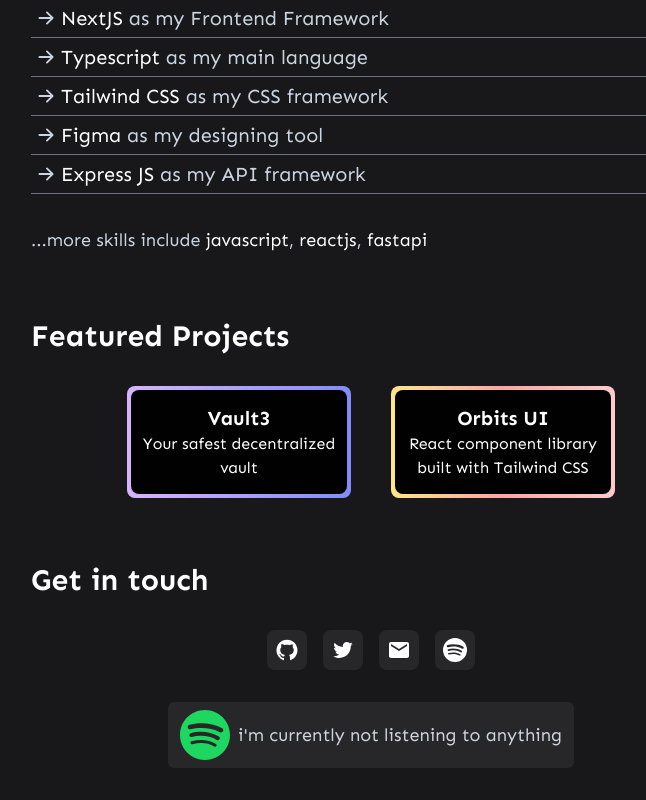
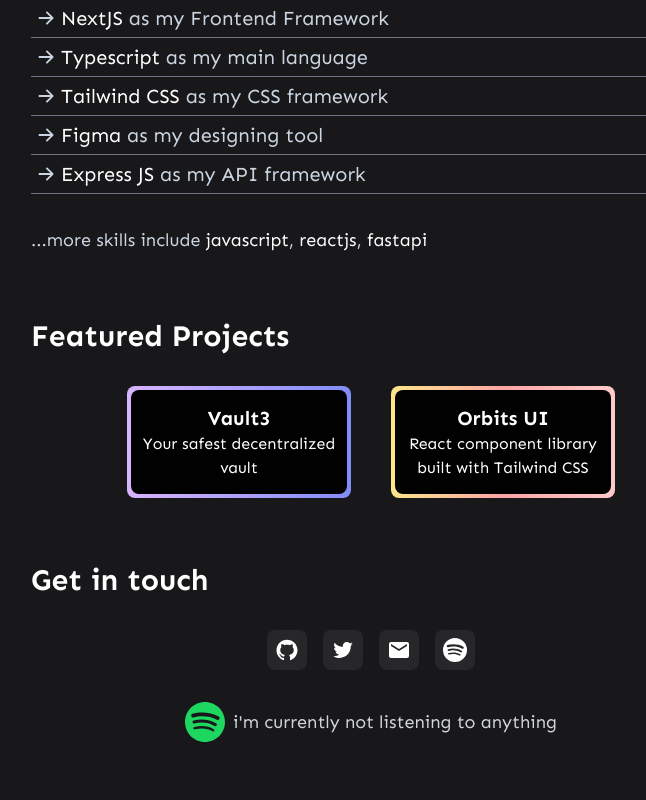
Before and after one commit to anuraglol/portfolio, a Next.js app: page / in a window 1280 px wide. Shown: the part 489-1289 px from the top of the page, without its empty margins (269-915 px from the left). After the commit the page ends 1263 px from the top, so only its background shows below. Built offline with nearby package versions, Linux system fonts and the light colour scheme; no server answers.

Commit message:
✨ feat: changes all over!

```diff
--- a/components/Misc/Icon.component.tsx
+++ b/components/Misc/Icon.component.tsx
@@ -1,16 +1,20 @@
 import React, { FC } from "react";
+import type { NextComponentType, NextPageContext } from "next";
 
 import Link from "next/link";
 
 import type { iconProps } from "../../@types/prop.types";
 
-const Icon: FC<iconProps> = ({ icon, url }) => {
+const Icon: NextComponentType<NextPageContext, {}, iconProps> = ({
+  icon,
+  url,
+}) => {
   return (
     <Link href={url} passHref>
       <a
         target="_blank"
         rel="noopener noreferrer"
-        aria-label="github"
+        aria-label="contact icon"
         className="rounded-lg bg-zinc-800 p-2 text-2xl text-white ring-zinc-300 transition-all duration-150 hover:ring-2"
       >
         {icon}
--- /dev/null
+++ b/components/Misc/NowPlaying.misc.tsx
@@ -0,0 +1,37 @@
+import type { NextComponentType } from "next";
+import type { NowPlayingSong } from "../../@types/now-playing-song.type";
+
+import Image from "next/image";
+import Link from "next/link";
+
+import useSWR from "swr";
+import { fetcher } from "../../lib/fetcher";
+
+const SpotifyCard: NextComponentType = () => {
+  const { data, error } = useSWR<NowPlayingSong>("/api/now-playing", fetcher);
+
+  return (
+    <>
+      <div className="font-sen mb-8 flex max-w-max flex-row items-center gap-x-2 rounded-md text-center text-lg text-gray-300">
+        <Image
+          src="/assests/spotify.svg"
+          width="40"
+          height="40"
+          alt="spotify icon"
+        />
+        {data?.isPlaying ? (
+            <Link href={data?.songUrl} passHref>
+              <p className="cursor-pointer truncate">
+                i&apos;m currently listening to{" "}
+                <span className="text-white">{data?.title}</span>
+              </p>
+            </Link>
+        ) : (
+            <p>i&apos;m currently not listening to anything</p>
+        )}
+      </div>
+    </>
+  );
+};
+
+export default SpotifyCard;
--- a/components/Misc/Spotify.card.tsx
+++ /dev/null
@@ -1,52 +0,0 @@
-import { FC } from "react";
-
-import type { NowPlayingSong } from "../../@types/now-playing-song.type";
-import Image from "next/image";
-import Link from "next/link";
-
-import useSWR from "swr";
-import { fetcher } from "../../lib/fetcher";
-
-const SpotifyCard: FC = () => {
-  const { data, error } = useSWR<NowPlayingSong>("/api/now-playing", fetcher);
-
-  return (
-    <>
-      <div className="font-sen mb-8 flex flex-row items-center justify-center gap-x-2 rounded-md bg-zinc-800 px-3 py-2 text-center text-lg text-gray-300">
-        {data?.isPlaying ? (
-          <>
-            <Image
-              src={data?.albumImageUrl}
-              height="70"
-              width="70"
-              className="rounded-md"
-              alt="album url"
-            />
-
-            <Link href={data?.songUrl} passHref>
-              <p className="w-4/5  cursor-pointer">
-                i&apos;m currently listening to{" "}
-                <span className=" text-white">{data?.title}</span>
-                <p>
-                  by <span className=" text-white">{data?.artist}</span>
-                </p>
-              </p>
-            </Link>
-          </>
-        ) : (
-          <>
-            <Image
-              src="/assests/spotify.svg"
-              width="50"
-              height="50"
-              alt="spotify icon"
-            />
-            <p>i&apos;m currently not listening to anything</p>
-          </>
-        )}
-      </div>
-    </>
-  );
-};
-
-export default SpotifyCard;
--- a/components/Navigation/Header.component.tsx
+++ b/components/Navigation/Header.nav.tsx
@@ -1,11 +1,14 @@
-import { FC } from "react";
+import type { NextComponentType, NextPageContext } from "next";
 
 import Link from "next/link";
 import { VscGithubAlt } from "../Misc/Icons.collection";
 
 import type { linkProps } from "../../@types/prop.types";
 
-const TextLink: FC<linkProps> = ({ text, url }) => {
+const TextLink: NextComponentType<NextPageContext, {}, linkProps> = ({
+  text,
+  url,
+}) => {
   return (
     <a
       href={url}
@@ -16,7 +19,7 @@
   );
 };
 
-const Header: FC = () => {
+const Header: NextComponentType = () => {
   return (
     <header
       className={`font-jost py-8 sm:flex sm:flex-row sm:items-center sm:justify-between`}
--- a/components/Sections/About.section.tsx
+++ b/components/Sections/About.section.tsx
@@ -1,9 +1,11 @@
+import type { NextComponentType } from "next";
+
 import Image from "next/image";
 import Link from "next/link";
 
 import { HiOutlineArrowNarrowRight } from "../Misc/Icons.collection";
 
-const About = () => {
+const About: NextComponentType = () => {
   return (
     <div className="my-8 flex flex-row items-center justify-between px-3 font-sen">
       <div>
--- a/components/Sections/Contact.section.tsx
+++ b/components/Sections/Contact.section.tsx
@@ -1,3 +1,5 @@
+import type { NextComponentType } from "next";
+
 import {
   BsSpotify,
   MdEmail,
@@ -7,7 +9,7 @@
 
 import { Icon } from "../Misc/Icon.component";
 
-const Contact = () => {
+const Contact: NextComponentType = () => {
   return (
     <div className="px-3 font-sen" id="contact">
       <p className="text-3xl font-bold text-white">Get in touch</p>
--- a/components/Sections/Projects.section.tsx
+++ b/components/Sections/Projects.section.tsx
@@ -1,8 +1,8 @@
-import React from "react";
+import type { NextComponentType } from "next";
 
 import Link from "next/link";
 
-const Projects: React.FC = () => {
+const Projects: NextComponentType = () => {
   return (
     <div className="my-16 px-3 font-sen" id="projects">
       <p className="text-3xl font-bold text-white">Featured Projects</p>
--- a/components/index.ts
+++ b/components/index.ts
@@ -1,6 +1,6 @@
-export { default as Header } from "./Navigation/Header.component";
+export { default as Header } from "./Navigation/Header.nav";
 export { default as About } from "./Sections/About.section";
 export { default as Skills } from "./Sections/Skills.section";
 export { default as Projects } from "./Sections/Projects.section";
 export { default as Contact } from "./Sections/Contact.section";
-export { default as SpotifyCard } from "./Misc/Spotify.card";
+export { default as NowPlaying } from "./Misc/NowPlaying.misc";
--- a/pages/index.tsx
+++ b/pages/index.tsx
@@ -6,7 +6,7 @@
   Projects,
   Skills,
   Contact,
-  SpotifyCard,
+  NowPlaying,
 } from "../components";
 
 const Home: NextPage = () => {
@@ -19,7 +19,7 @@
       <Contact />
 
       <div className="flex justify-center">
-        <SpotifyCard />
+        <NowPlaying />
       </div>
     </div>
   );
```
